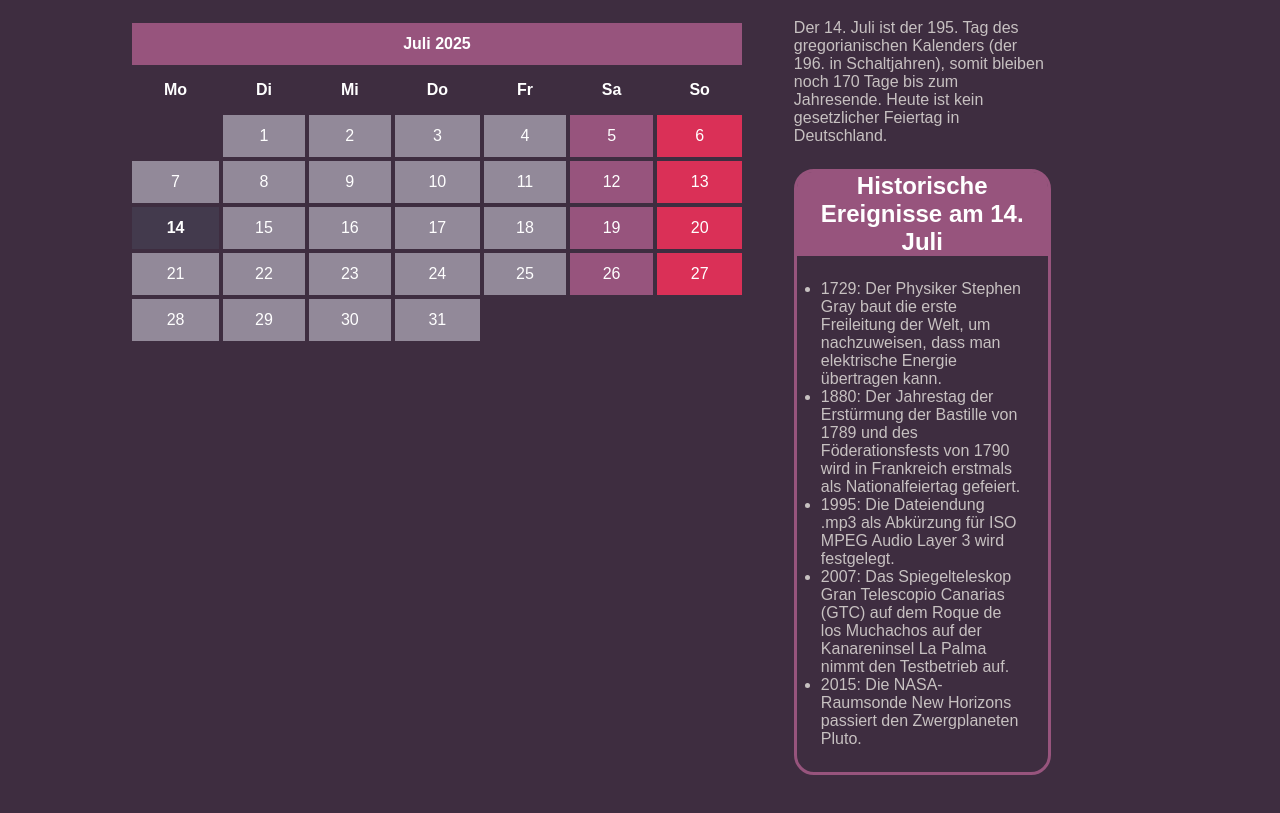
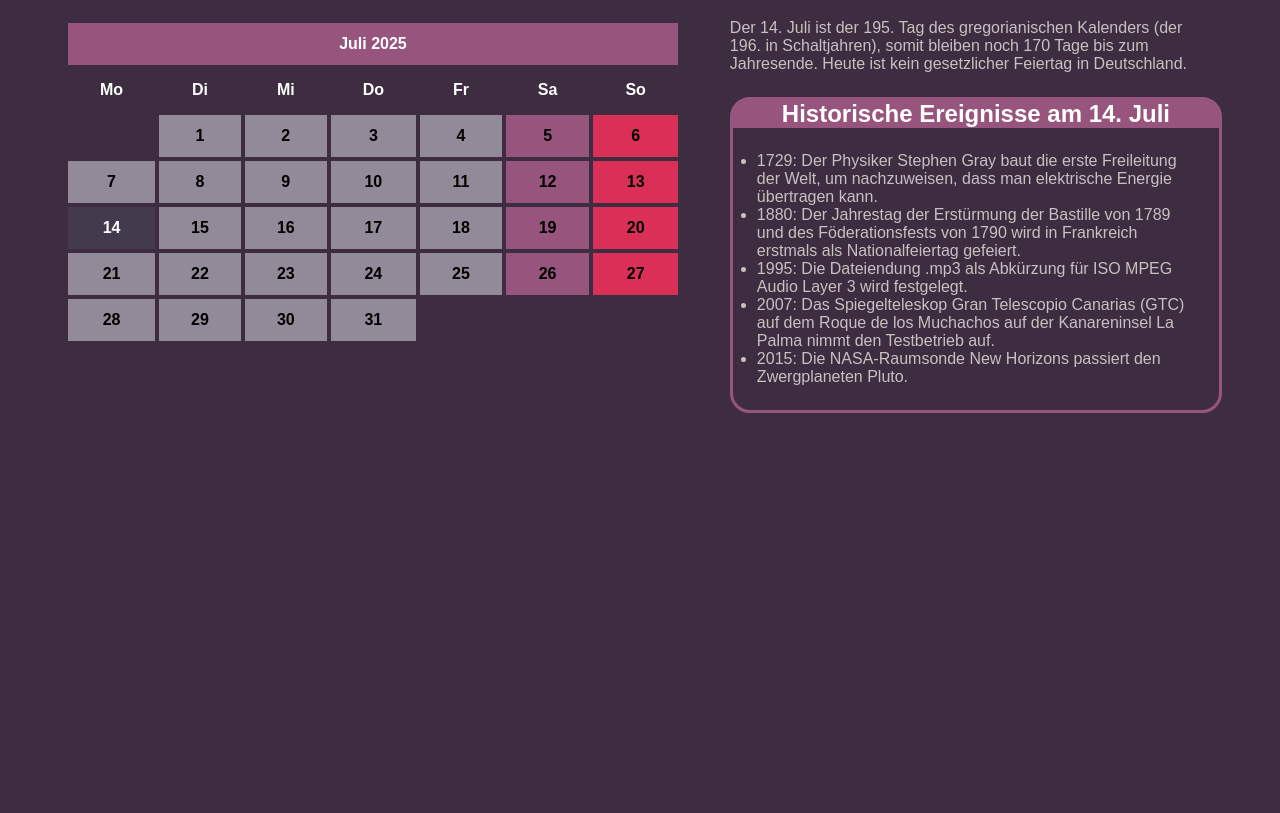
Before and after one commit to mrclksr/cdemy-js-kalender, a plain HTML site: page index.html in a window 1280 px wide. Shown: the part 61-874 px from the top of the page. After the commit the page ends 800 px from the top, so only its background shows below. Drawn offline with Linux system fonts and the light colour scheme.

Commit message:
Refactor CSS for improved layout, styling, and readability

```diff
--- a/style.css
+++ b/style.css
@@ -1,5 +1,5 @@
 body {
-  margin: 0px;
+  margin: auto;
   background-color: #3e2d40;
   color: rgb(199, 193, 193);
   font-family: Arial, sans-serif;
@@ -8,6 +8,7 @@ body {
 #today {
   background-color: #433a4d;
   font-weight: bold;
+  color: white;
 }
 
 table.calendar .saturday {
@@ -36,6 +37,11 @@ td {
 }
 
 table.calendar td {
+  color: black;
+  font-weight: bold;
+}
+
+table.calendar td {
   background-color: rgb(229, 229, 241, 0.5);
 }
 
@@ -55,26 +61,20 @@ table.calendar td:hover {
 
 .grid_container {
   display: grid;
-  grid-template-columns: 1fr 4fr;
+  grid-template-columns: 2fr 3fr;
   padding: 0px;
   gap: 3em;
   margin: auto;
-  width: 80%;
+  width: 90%;
 }
 
 .calendar_container {
   width: 100%;
   height: 100%;
-  /*border-style: solid;*/
 }
 
 #text_box {
-  width: 70%;
-  /*
-  border-style: solid;
-  border-radius: 20px;
-  border-color: #97547d;
-  */
+  width: 100%;
 }
 
 #calendar_head {
@@ -84,7 +84,15 @@ table.calendar td:hover {
   text-align: center;
 }
 
-h2 {
+#history_box {
+  width: 100%;
+  border-style: solid;
+  border-radius: 20px;
+  border-color: #97547d;
+  margin: auto;
+}
+
+#history_box h2 {
   background-color: #97547d;
   color: white;
   text-align: center;
@@ -93,30 +101,15 @@ h2 {
   border-radius: 15px 15px 0 0;
 }
 
-#history_box {
-  width: 100%;
-  /*height: 100%;*/
-  border-style: solid;
-  border-radius: 20px;
-  border-color: #97547d;
-  margin: auto;
-/*
-  padding-bottom: 0px;
-  padding-top: 2em;
-  padding-left: 2em;
-  padding-right: 2em;
-  */
-}
-
-ul {
-  margin: auto;
-  padding: 1.5em;
-}
-
 #history_container {
   width: 100%;
   height: 100%;
   margin: auto;
+}
+
+#history_container ul {
+  margin: auto;
+  padding: 1.5em;
 }
 
 #description {
```
